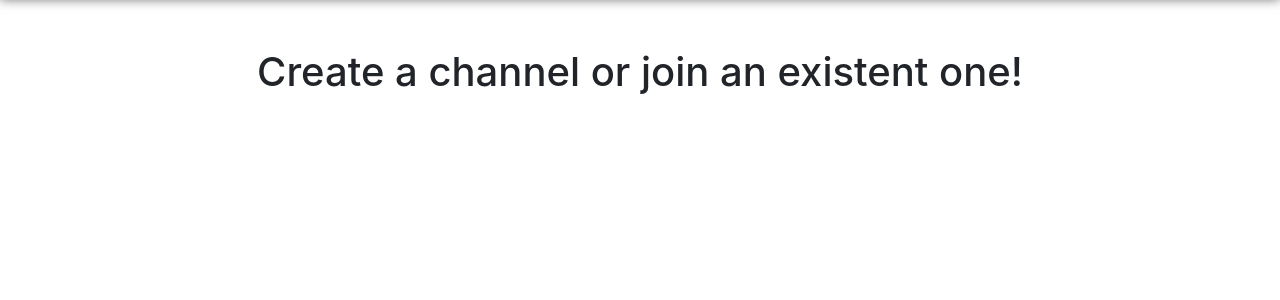
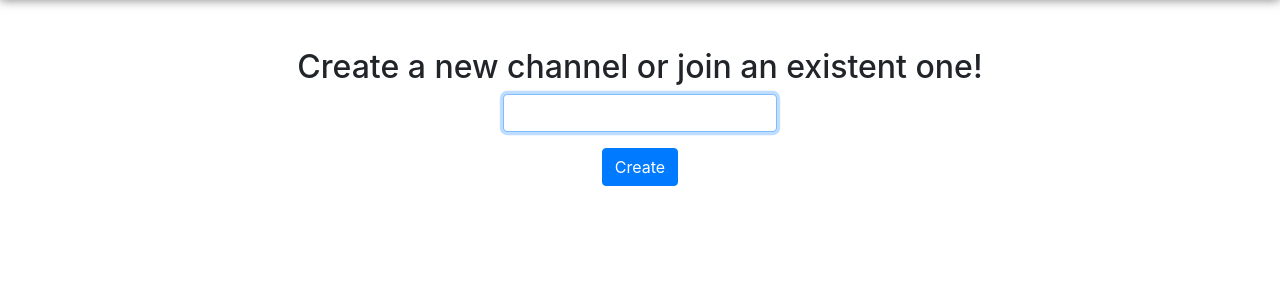
Before and after one commit to marcorichetta/cs50w-project2, a Flask app: page / in a window 1280 px wide. Shown: the part 70-370 px from the top of the page. Run offline with Flask 2, Linux system fonts and the light colour scheme; the visitor is signed in with stand-in values (Sample User, id 1); some libraries are stand-ins or nearby versions.

Commit message:
Merged index and create pages.

```diff
--- a/application.py
+++ b/application.py
@@ -101,7 +101,7 @@ def joined(message):
     # TODO: Fix namespaces
 
     username = session['username']
-    room = session['current_channel']
+    room = session["current_channel"]
     join_room(room)
     emit('status', {'msg': username + ' has entered the channel.'}, room=room)
 
--- a/static/index.js
+++ b/static/index.js
@@ -24,7 +24,7 @@ document.addEventListener('DOMContentLoaded', () => {
         });
     });
 
-    // When user joins a channel, add it as a message.
+    // When user joins a channel, add a message.
     socket.on('status', data => {
         console.log(data);
         const li = document.createElement('li');
--- a/templates/index.html
+++ b/templates/index.html
@@ -1,11 +1,15 @@
 {% extends "layout.html" %}
 
 {% block title %}
-    Flack
+    Flack Chat
 {% endblock %}
 
 {% block content %}
-
-    <h1>Create a channel or join an existent one!</h1>
-
+    <h2>Create a new channel or join an existent one!</h2>
+    <form action="/create" method="post">
+        <div class="form-group">
+            <input type="text" class="form-control" name="channel" id="channel" autofocus>
+        </div>
+        <button class="btn btn-primary" type="submit">Create</button>
+    </form>
 {% endblock %}
--- a/templates/layout.html
+++ b/templates/layout.html
@@ -38,7 +38,7 @@
                     <div class="collapse navbar-collapse" id="navbarNavDropdown">
                       <ul class="navbar-nav mr-auto">
                         <li class="nav-item">
-                          <a class="nav-link" href="/create"> + Channel</a>
+                          <a class="nav-link" href="/"> + Channel</a>
                         </li>
                         <li class="nav-item dropdown">
                           <a class="nav-link dropdown-toggle" href="#" id="navbarDropdownMenuLink" role="button" data-toggle="dropdown" aria-haspopup="true" aria-expanded="false">
```
Also changed, not shown: templates/create.html (deleted, +0 -15 lines).
